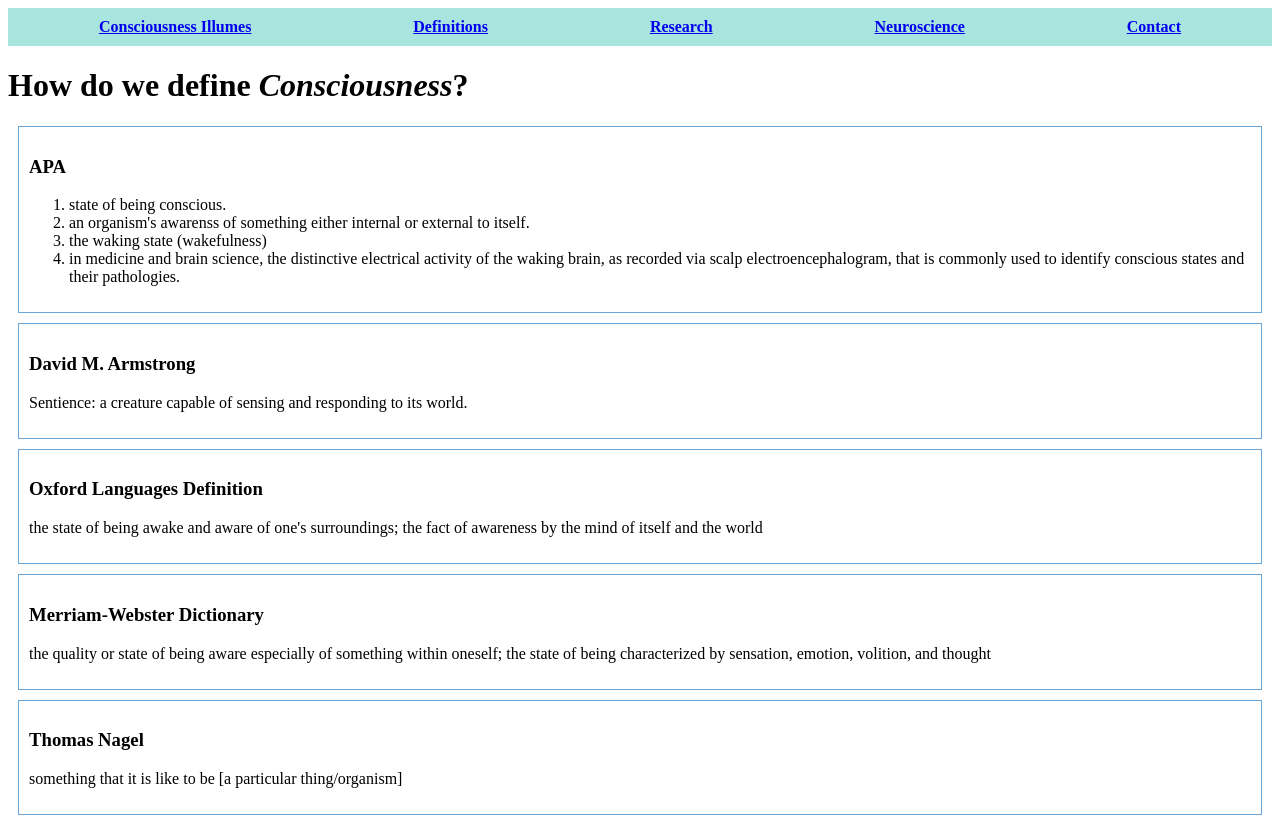
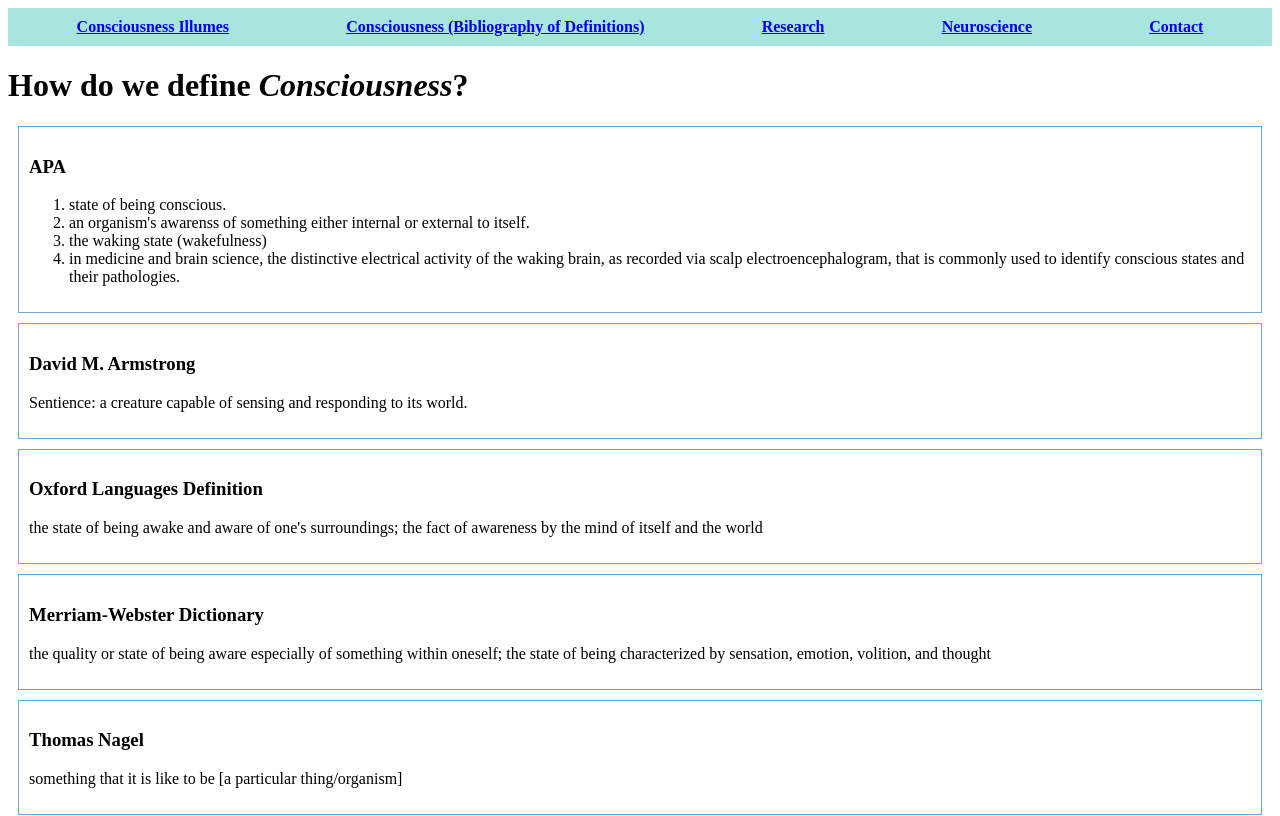
Before and after one commit to WennieM7/CI-Website, a plain HTML site: page Consciousness Illumes/2 Definitions.html in a window 1280 px wide. Shown: the top 816 px of the page. Drawn offline with Linux system fonts and the light colour scheme.

Commit message:
Update 2 Definitions.html

```diff
--- a/Consciousness Illumes/2 Definitions.html
+++ b/Consciousness Illumes/2 Definitions.html
@@ -23,7 +23,7 @@
     <body>
       <header>
         <h4><a href="1 Consciousness Illumes.html">Consciousness Illumes</a></h4>
-        <h4><a href="2 Definitions.html">Definitions</a></h4>
+        <h4><a href="2 Definitions.html">Consciousness (Bibliography of Definitions)</a></h4>
         <h4><a href="3 Research.html">Research</a></h4>
        <!-- <h4><a href="4 Expressions.html">Expressions</a></h4> -->
         <h4><a href="5 Neuroscience.html">Neuroscience</a></h4>
```
